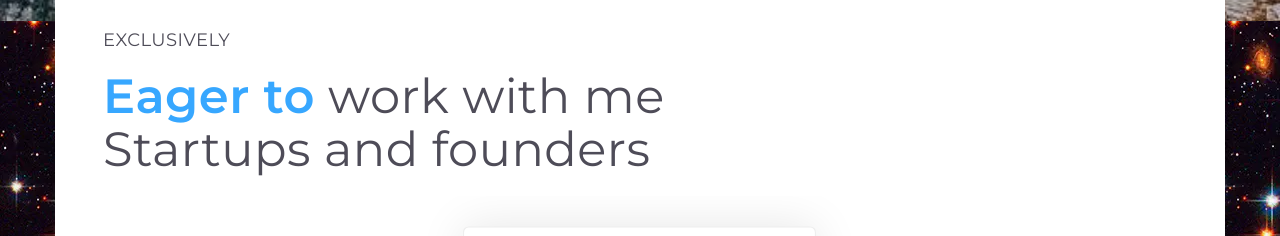
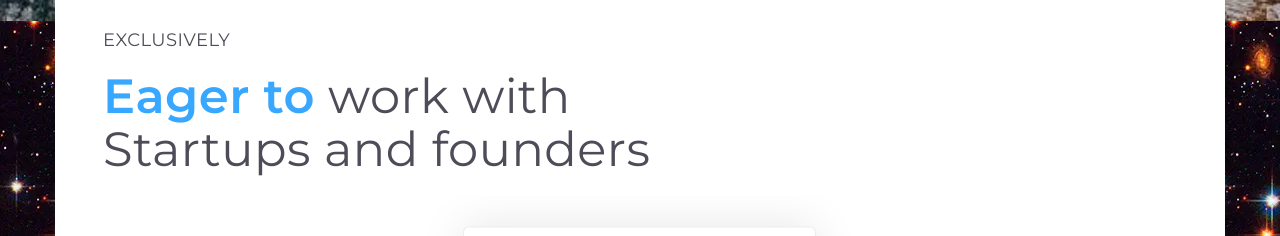
Before and after one commit to Jambuzu/Portfolio-Jami, a plain HTML site: page index.html in a window 1280 px wide. Shown: the part 672-908 px from the top of the page. Drawn offline with nearby package versions, Linux system fonts and the light colour scheme; a script that the page names is missing.

Commit message:
Update index.html

```diff
--- a/index.html
+++ b/index.html
@@ -61,7 +61,7 @@
           <div class="row">
             <div class="col-md-12">
               <h4 class="sub-heading">Exclusively</h4>
-              <h1 class="heading blue"><span class="blue">Eager to</span> work with me <br>Startups and founders</h1>
+              <h1 class="heading blue"><span class="blue">Eager to</span> work with<br>Startups and founders</h1>
               <!-- Swiper -->
               <div class="swiper-container client-swiper">
                 <div class="swiper-wrapper">
```
